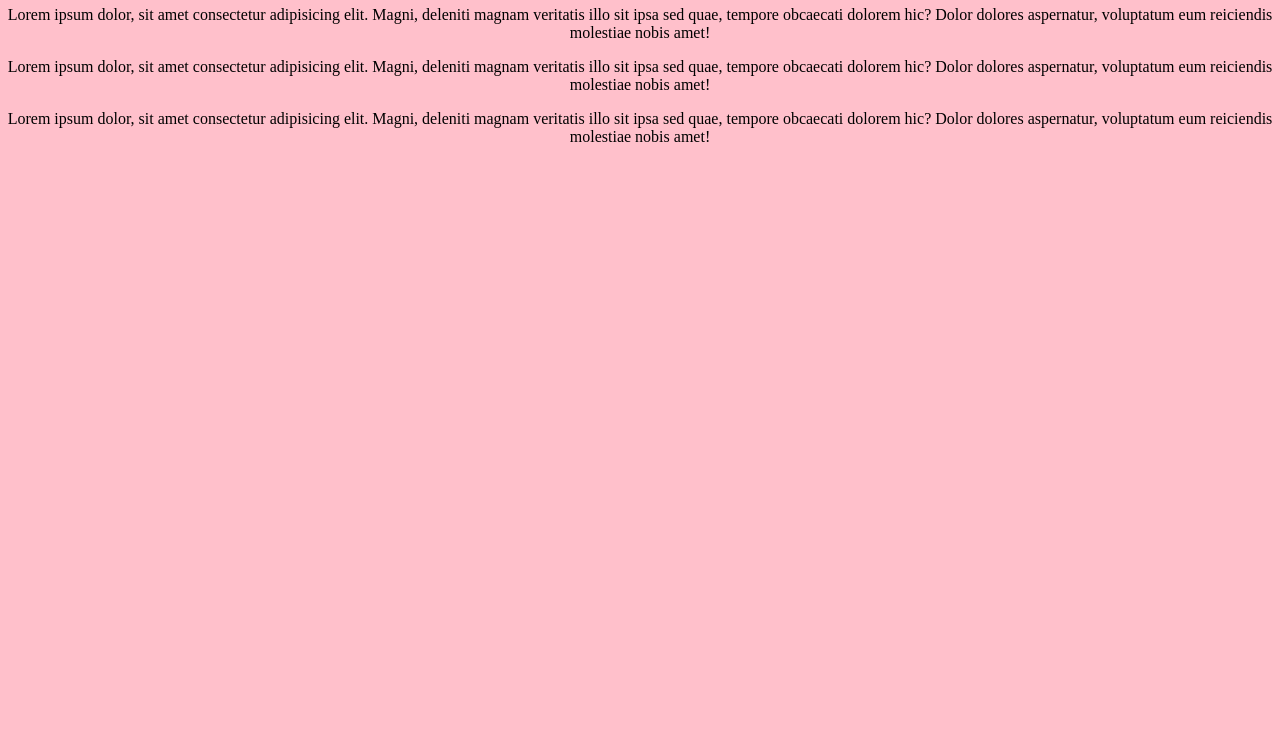
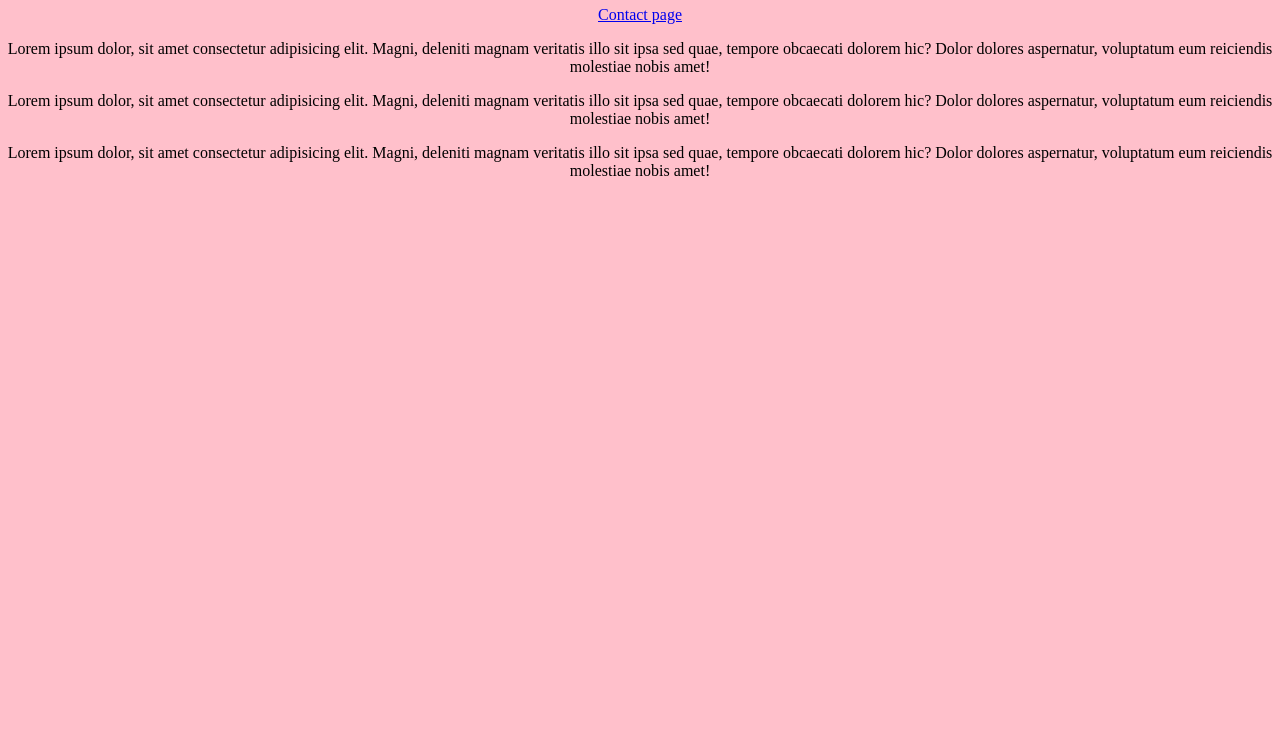
Before and after one commit to kurtshuler/superninja, a plain HTML site: page index.html in a window 1280 px wide. Shown: the part 52-800 px from the top of the page. Drawn offline with Linux system fonts and the light colour scheme.

Commit message:
Update index.html

```diff
--- a/index.html
+++ b/index.html
@@ -7,7 +7,7 @@
 </head>
 <body>
     <h1>SuperNinja</h1>
-    <a href="/contact.html"></a>
+    <a href="/contact.html">Contact page</a>
     <p>Lorem ipsum dolor, sit amet consectetur adipisicing elit. Magni, deleniti magnam veritatis illo sit ipsa sed quae, tempore obcaecati dolorem hic? Dolor dolores aspernatur, voluptatum eum reiciendis molestiae nobis amet!</p>
     <p>Lorem ipsum dolor, sit amet consectetur adipisicing elit. Magni, deleniti magnam veritatis illo sit ipsa sed quae, tempore obcaecati dolorem hic? Dolor dolores aspernatur, voluptatum eum reiciendis molestiae nobis amet!</p>
     <p>Lorem ipsum dolor, sit amet consectetur adipisicing elit. Magni, deleniti magnam veritatis illo sit ipsa sed quae, tempore obcaecati dolorem hic? Dolor dolores aspernatur, voluptatum eum reiciendis molestiae nobis amet!</p>
```
